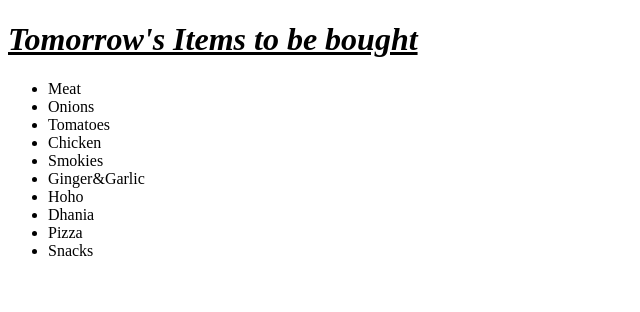
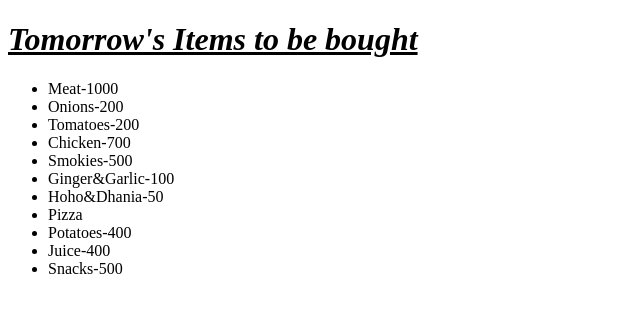
Before and after one commit to mxina3578/list, a plain HTML site: page index.html in a window 1280 px wide. Shown: the whole page, without its empty margins (0-640 px from the left). Drawn offline with Linux system fonts and the light colour scheme.

Commit message:
Update index.html

```diff
--- a/index.html
+++ b/index.html
@@ -6,16 +6,17 @@
     <title>Css Learning</title>
     <h1><i><u>Tomorrow's Items to be bought</u></i></h1>
     <ul>
-        <li>Meat</li>
-        <li>Onions</li>
-        <li>Tomatoes</li>
-        <li>Chicken</li>
-        <li>Smokies</li>
-        <li>Ginger&Garlic</li>
-        <li>Hoho</li>
-        <li>Dhania</li>
+        <li>Meat-1000</li>
+        <li>Onions-200</li>
+        <li>Tomatoes-200</li>
+        <li>Chicken-700</li>
+        <li>Smokies-500</li>
+        <li>Ginger&Garlic-100</li>
+        <li>Hoho&Dhania-50</li>
         <li>Pizza</li>
-        <li>Snacks</li>
+        <li>Potatoes-400</li>
+        <li>Juice-400</li>
+        <li>Snacks-500</li>
 
     </ul>
 
```
